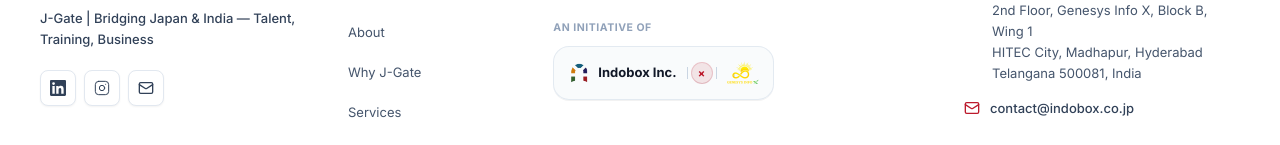
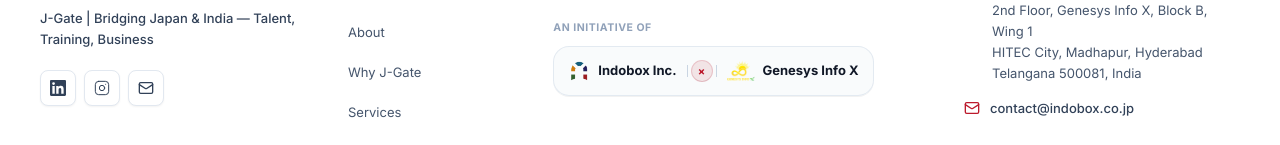
Before and after one commit to abhi-shek04/J-Gate, a Next.js app: page / in a window 1280 px wide. Shown: the part 5979-6124 px from the top of the page. Built offline with nearby package versions, Linux system fonts and the light colour scheme.

Commit message:
fix(footer): align Indobox and Genesys symmetrically with icon + text on single horizontal line

```diff
--- a/src/components/jgate/footer.tsx
+++ b/src/components/jgate/footer.tsx
@@ -101,7 +101,7 @@ export function Footer() {
               <span className="font-inter text-[10px] sm:text-[10.5px] font-bold uppercase tracking-wider text-slate-400 dark:text-slate-500 block mb-2.5">
                 {tx({ EN: "AN INITIATIVE OF", JP: "共同事業・提携母体" })}
               </span>
-              <div className="inline-flex items-center gap-2 sm:gap-2.5 rounded-xl border border-slate-200/90 dark:border-white/12 bg-slate-50/80 dark:bg-white/[0.04] px-3 py-2 sm:px-3.5 sm:py-2.5 shadow-2xs backdrop-blur-sm max-w-full flex-nowrap">
+              <div className="inline-flex items-center gap-2 sm:gap-2.5 rounded-xl border border-slate-200/90 dark:border-white/12 bg-slate-50/80 dark:bg-white/[0.04] px-3 py-2 sm:px-3.5 sm:py-2.5 shadow-2xs backdrop-blur-sm whitespace-nowrap">
                 {/* Indobox Inc. */}
                 <div className="flex items-center gap-1.5 sm:gap-2 shrink-0">
                   <img
@@ -124,12 +124,15 @@ export function Footer() {
                 </div>
 
                 {/* Genesys Info X */}
-                <div className="flex items-center shrink-0">
+                <div className="flex items-center gap-1.5 sm:gap-2 shrink-0">
                   <img
                     src="/logos/genesys-info-x.png"
                     alt="Genesys Info X"
-                    className="h-7 sm:h-8 w-auto object-contain shrink-0 max-w-[110px] sm:max-w-[130px] dark:brightness-125"
+                    className="h-6 w-6 sm:h-7 sm:w-7 object-contain shrink-0 dark:brightness-125"
                   />
+                  <span className="font-inter text-[12.5px] sm:text-[13px] font-bold text-ink dark:text-white whitespace-nowrap">
+                    Genesys Info X
+                  </span>
                 </div>
               </div>
             </div>
```
